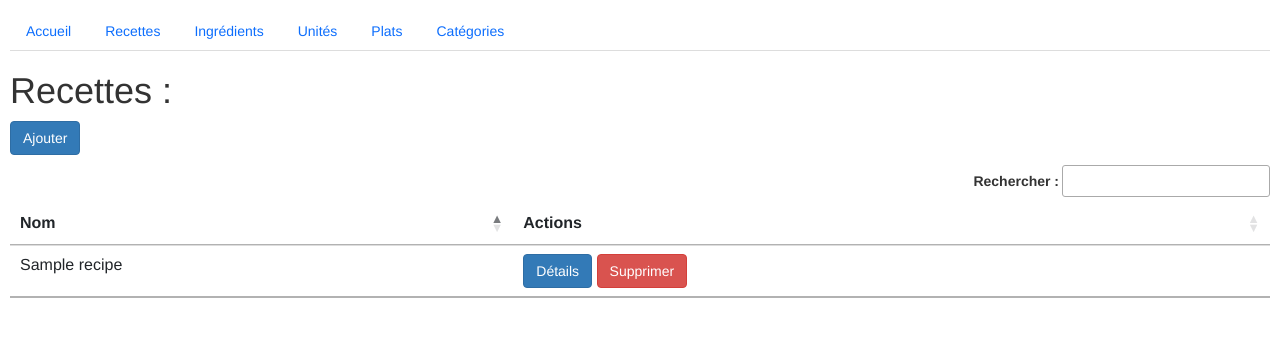
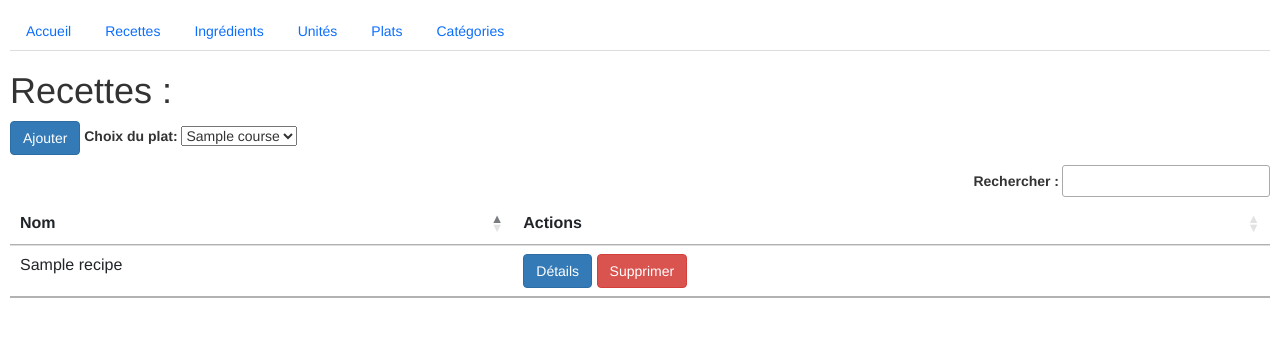
Before and after one commit to yg-c/Cookbook, a Django app: page /cookbook/recipes/ in a window 1280 px wide. Shown: the top 337 px of the page. Run offline with Django 4.2, Linux system fonts and the light colour scheme; tables that the repository leaves empty hold one stand-in row (values such as "Sample post"); some libraries are stand-ins or nearby versions.

Commit message:
Filtre plats

```diff
--- a/django-cookbook/recipe/cookbook/forms.py
+++ b/django-cookbook/recipe/cookbook/forms.py
@@ -1,10 +1,27 @@
 from django import forms
 from .models import *
+
 
 # region recipes
 
 class AddRecipeForm(forms.Form):
     name = forms.CharField(label='Nom', max_length=100)
+
+
+class SortRecipesByCourse(forms.Form):
+    # Création de la liste déroulante des plats (une liste ne peut-être que sous forme de tuples)
+    courses = Course.objects.all()
+    course_name_list = []
+    course_id_list = []
+
+    for c in courses:
+        course_id_list.append(c.id)
+        course_name_list.append(c.name)
+
+    course_tuple = list(zip(course_id_list, course_name_list))
+
+    # Renvoi de l'id
+    course_choice = forms.IntegerField(label='Choix du plat', widget=forms.Select(choices=course_tuple))
 
 # endregion recipes
 
@@ -16,6 +33,7 @@ class UpdateUnitForm(forms.Form):
 
 class AddUnitForm(forms.Form):
     name = forms.CharField(label='Nom', max_length=100)
+
 
 # endregion units
 
@@ -29,6 +47,7 @@ class UpdateIngredientForm(forms.Form):
 class AddIngredientForm(forms.Form):
     name = forms.CharField(label='Nom', max_length=100)
 
+
 # endregion ingredients
 
 
@@ -36,9 +55,11 @@ class AddIngredientForm(forms.Form):
 class AddCourseForm(forms.Form):
     name = forms.CharField(label='Nom', max_length=100)
 
+
 class UpdateCourseForm(forms.Form):
     id = forms.IntegerField(widget=forms.TextInput(attrs={'readonly': 'readonly'}))
     name = forms.CharField(label='Nom', max_length=100)
+
 
 # endregion courses
 
@@ -46,6 +67,7 @@ class UpdateCourseForm(forms.Form):
 class AddCategoryForm(forms.Form):
     name = forms.CharField(label='Nom', max_length=100)
 
+
 class UpdateCategoryForm(forms.Form):
     id = forms.IntegerField(widget=forms.TextInput(attrs={'readonly': 'readonly'}))
     name = forms.CharField(label='Nom', max_length=100)
--- a/django-cookbook/recipe/cookbook/templates/recipes.html
+++ b/django-cookbook/recipe/cookbook/templates/recipes.html
@@ -4,6 +4,7 @@
 <body>
 <h1>Recettes :</h1>
 <a href="../addrecipe/" class="btn btn-primary" aria-pressed="true">Ajouter</a>
+{{ form }}
 <table class="table table-hover" id="tableRecipes">
     <thead>
         <tr>
--- a/django-cookbook/recipe/cookbook/views.py
+++ b/django-cookbook/recipe/cookbook/views.py
@@ -89,7 +89,16 @@ def deleteunit(request, pk):
 # region recipes
 def getallrecipes(request):
     recipes = Recipe.objects.using('default')
-    return render(request, 'recipes.html', {'recipes': recipes})
+
+    form = SortRecipesByCourse()
+    if request.method == 'POST':
+        form = SortRecipesByCourse(request.POST)
+        if form.is_valid():
+            course = form.cleaned_data['course']
+            # renvoie de la liste
+        return HttpResponseRedirect('/cookbook/recipes/course')
+
+    return render(request, 'recipes.html', {'recipes': recipes, 'form': form})
 
 
 def detailselectedrecipe(request, pk):
```
